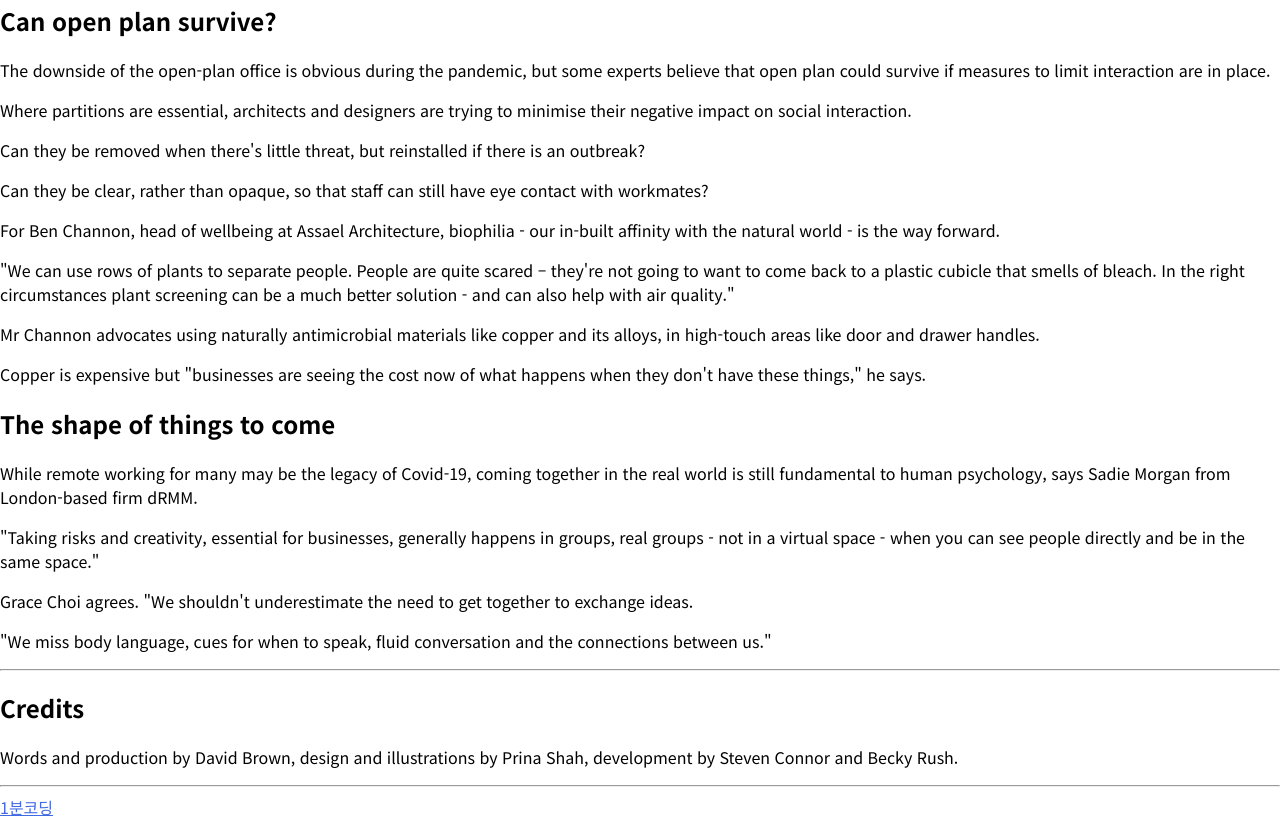
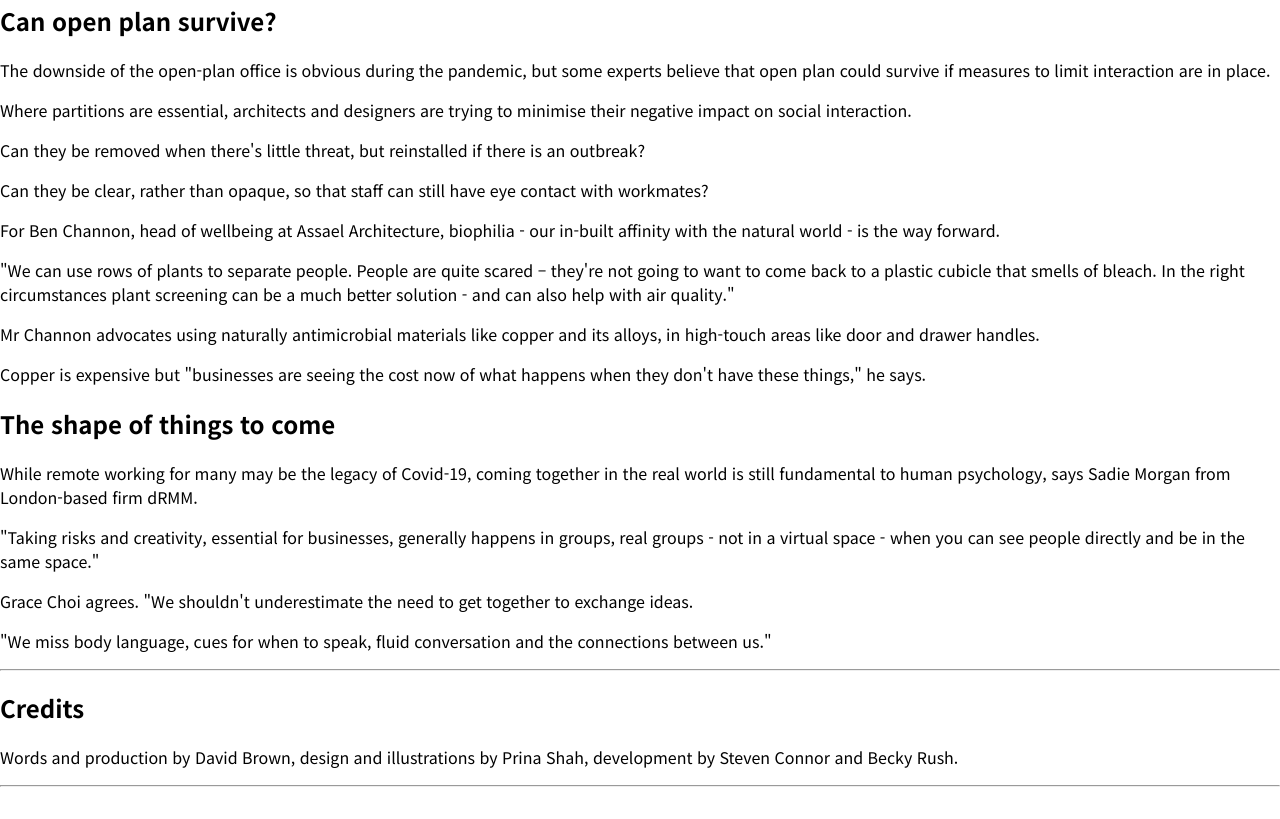
Before and after one commit to harachung90/interactive_web_clone, a plain HTML site: page index.html in a window 1280 px wide. Shown: the part 3080-3899 px from the top of the page. After the commit the page ends 3875 px from the top, so only its background shows below. Drawn offline with Linux system fonts and the light colour scheme.

Commit message:
:tada: Initial commit.

```diff
--- a/index.html
+++ b/index.html
@@ -215,8 +215,7 @@
 		<hr>
 	</section>
 	<footer class="global-footer">
-		<a href="https://www.youtube.com/channel/UC_s1FC7s5YVwDImzv-WG93Q" target="blank">1분코딩</a>
-	</footer>
+		</footer>
 
 	<script src="main.js"></script>
 </body>
```
